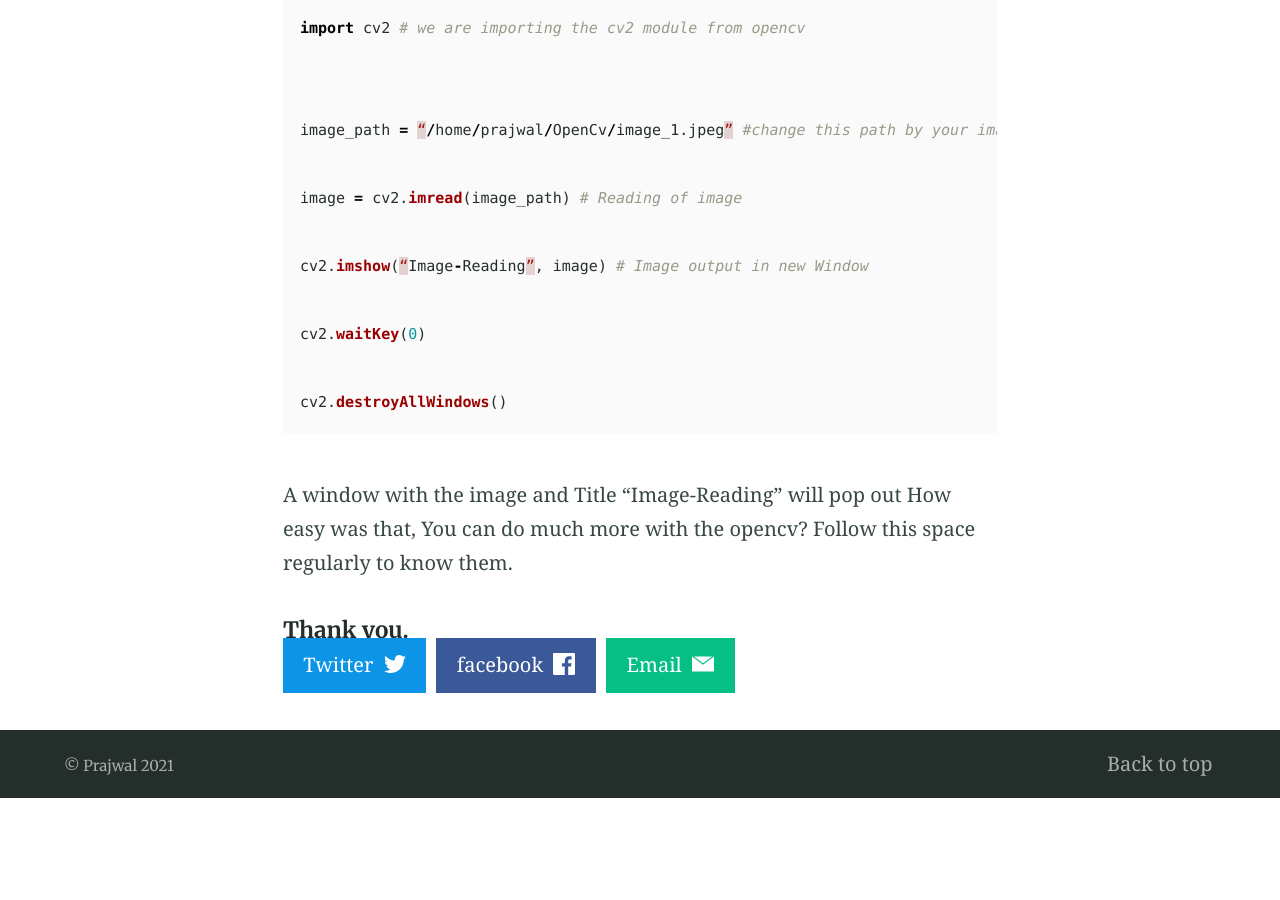
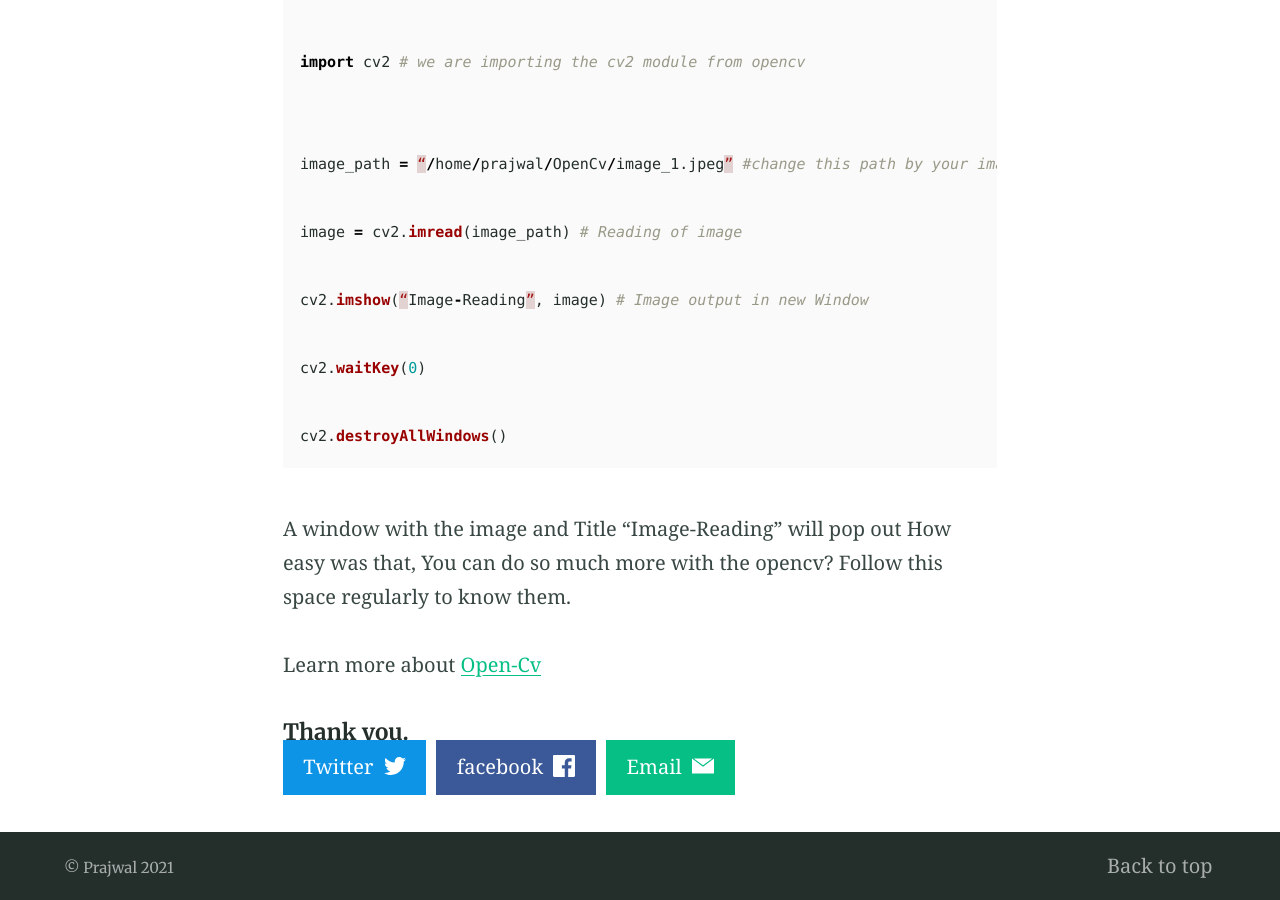
Before and after one commit to Prajwalprakash3722/prajwalprakash3722.github.io-old, a Jekyll site: the page built from _posts/2021-06-01-intro-to-open-cv.md, in a window 1280 px wide and 900 px high, scrolled down 2298 px. Built offline with Jekyll 4.4.1, drawn with Linux system fonts in a browser that asks for light colours; before the commit the page ends 3096 px from its top, so only the background shows below that; some of the changed text lies outside the part shown.

Commit message:
update-3 post-3

````diff
--- a/_posts/2021-06-01-intro-to-open-cv.md
+++ b/_posts/2021-06-01-intro-to-open-cv.md
@@ -20,7 +20,7 @@ open-cv (Open Source Computer Library) an open source pre-trained module which w
 
 Now we are going to learn about the most basic operation in open-cv, which is reading the image.
 
-#### Steps
+### Steps:
 
 open a new folder in terminal and initialize virtual environment:
 
@@ -70,6 +70,7 @@ cv2.waitKey(0)
 cv2.destroyAllWindows()
 ```
 A window with the image and Title "Image-Reading" will pop out
-How easy was that, You can do much more with the opencv? Follow this space regularly to know them.
+How easy was that, You can do so much more with the opencv? Follow this space regularly to know them.
 
+Learn more about [Open-Cv](https://opencv.org/)
 ##### Thank you.
````
Also changed, not shown: other parts of _posts/2021-06-01-intro-to-open-cv.md (+5 -5 lines).
